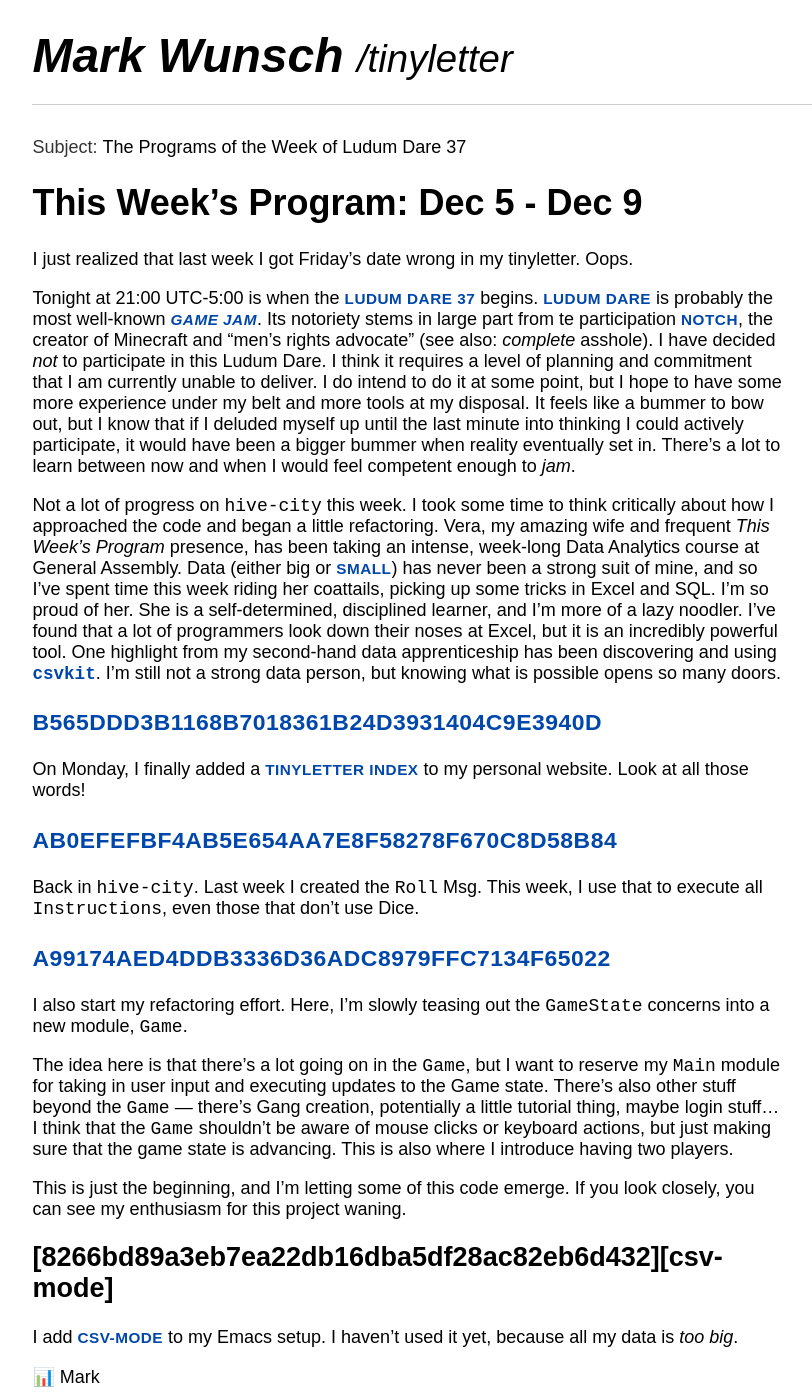
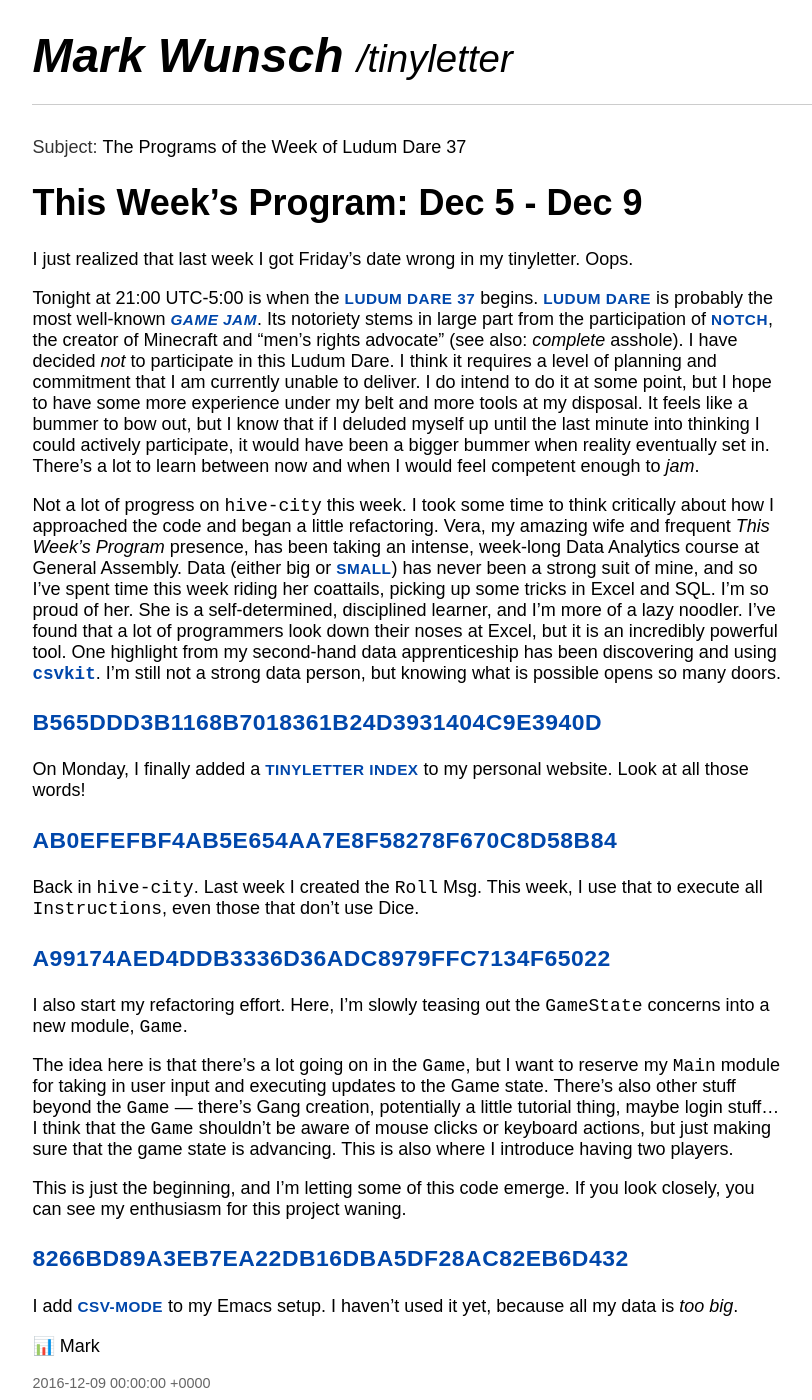
Before and after one commit to mwunsch/mwunsch.github.io, a Jekyll site: the page built from tinyletter/_posts/2016-12-09-ludum.md, in a window 1280 px wide and 1400 px high. Shown: the whole window, without its empty margins (6-818 px from the left). Built offline with Jekyll 4.4.1, drawn with Linux system fonts in a browser that asks for light colours.

Commit message:
fix typos and broken links in my tinyletter

```diff
--- a/tinyletter/_posts/2016-12-09-ludum.md
+++ b/tinyletter/_posts/2016-12-09-ludum.md
@@ -14,8 +14,8 @@
 begins. [Ludum Dare](https://en.wikipedia.org/wiki/Ludum_Dare) is
 probably the most
 well-known [_game jam_](https://en.wikipedia.org/wiki/Game_jam). Its
-notoriety stems in large part from te
-participation [Notch](https://en.wikipedia.org/wiki/Markus_Persson),
+notoriety stems in large part from the
+participation of [Notch](https://en.wikipedia.org/wiki/Markus_Persson),
 the creator of Minecraft and "men's rights advocate" (see also:
 _complete_ asshole). I have decided _not_ to participate in this Ludum
 Dare. I think it requires a level of planning and commitment that I am
@@ -85,4 +85,4 @@
 
 [game]: https://github.com/mwunsch/hive-city/commit/a99174aed4ddb3336d36adc8979ffc7134f65022
 
-[csv-mode]:
+[csv-mode]: https://github.com/mwunsch/emacs.d/commit/8266bd89a3eb7ea22db16dba5df28ac82eb6d432
```
